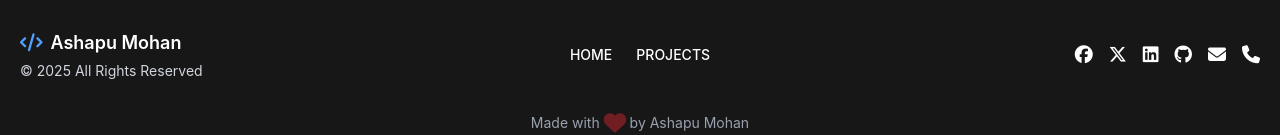
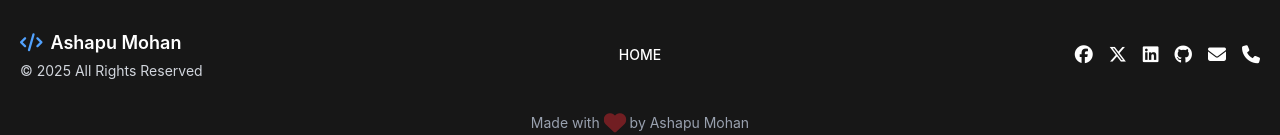
Before and after one commit to AshapuMohan/Ashapu-Mohan-Portfolio, a React (Create React App) app: page / in a window 1280 px wide. Shown: the part 3527-3662 px from the top of the page. Built offline with nearby package versions, Linux system fonts and the light colour scheme.

Commit message:
Update Footer.js

```diff
--- a/src/components/Footer.js
+++ b/src/components/Footer.js
@@ -16,7 +16,6 @@ export default function Footer() {
         {/* Center Links */}
         <div className="flex justify-center gap-6 flex-wrap text-sm uppercase font-medium">
           <a href="/" className="hover:text-blue-400 transition duration-300">Home</a>
-          <a href="/projects" className="hover:text-blue-400 transition duration-300">Projects</a>
         </div>
 
         {/* Social Icons */}
```
